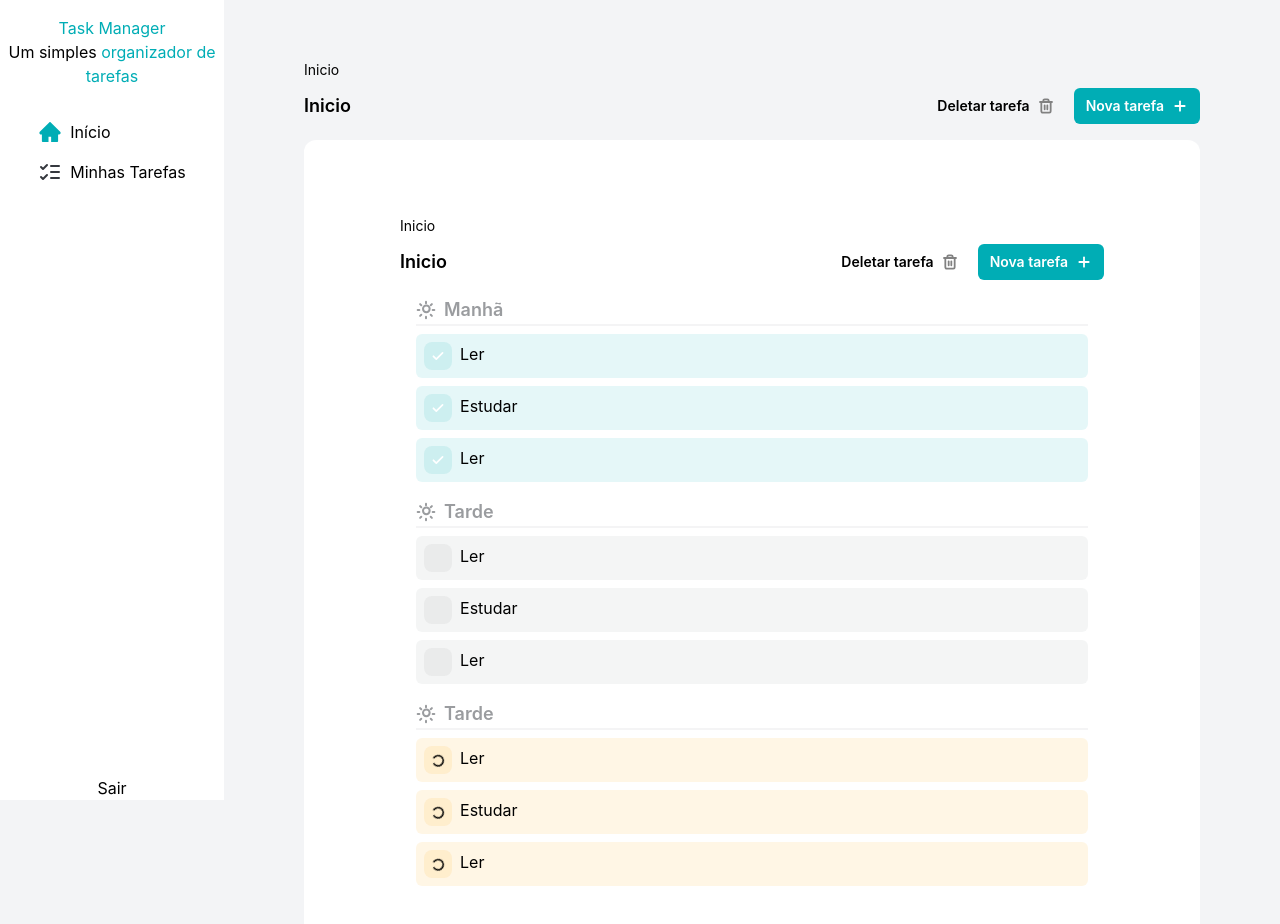
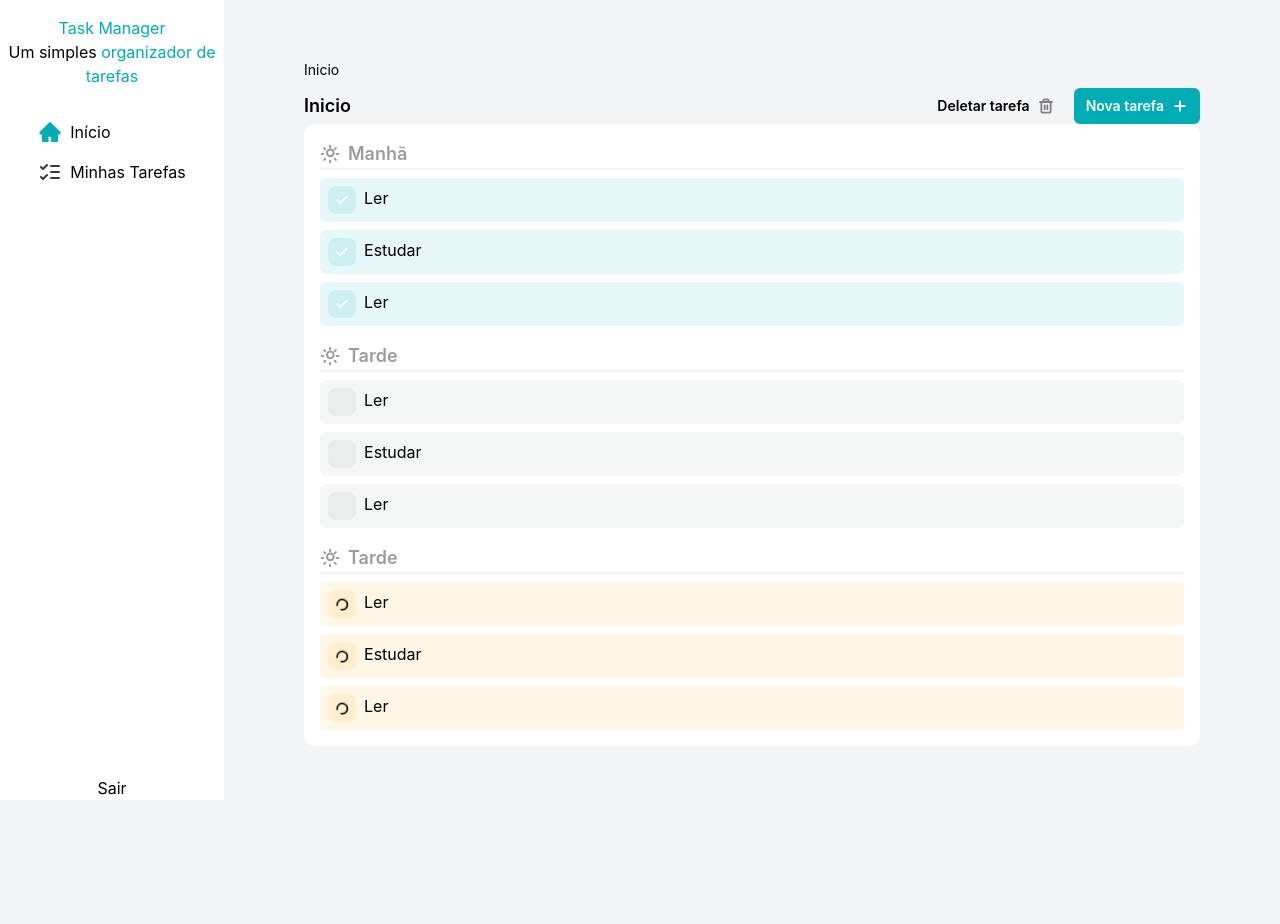
Before and after one commit to LuizChristani/TaskManager, a React (Vite) app in the folder frontend/: page / in a window 1280 px wide. Shown: the top 924 px of the page. After the commit the page ends 800 px from the top, so only its background shows below. Built offline with nearby package versions, Linux system fonts and the light colour scheme.

Commit message:
refactor: move app logic to Tasks component

```diff
--- a/frontend/src/App.tsx
+++ b/frontend/src/App.tsx
@@ -1,45 +1,11 @@
 import { Sidebar } from "./components/Sidebar";
 import { Tasks } from "./components/Tasks";
-import Add from "./assets/Add.svg?react"
-import Trash from "./assets/trash-2.svg?react"
-import { Card } from "./components/Card";
-import { Button } from "./components/Button";
-import { useState } from "react";
-import { AddTaskDialog } from "./components/AddTaskDialog";
 
 export default function App() {
-  const [isOpenDialog, setIsOpenDialog] = useState(false)
-
-  return (
+    return (
     <div className="flex w-screen h-screen">
       <Sidebar/>
-      <div className="w-full px-20 py-15">
-        <div className="flex flex-col gap-2">
-          <span className="text-sm">Inicio</span>
-          <div className="flex justify-between items-center font-semibold">
-            <span className="text-lg">Inicio</span>
-            <div className="flex gap-2">
-              <Button
-                color="ghost"
-                size="large">
-                  Deletar tarefa<Trash/>
-              </Button>
-              <Button
-                color="primary"
-                size="large"
-                onClick={() => setIsOpenDialog(true)}
-                >
-
-                  Nova tarefa<Add/>
-              </Button>
-              <AddTaskDialog handleClose={() => setIsOpenDialog(false)} open={isOpenDialog} />
-            </div>
-          </div>
-        </div>
-        <Card className="mt-4">
-          <Tasks/>
-        </Card>
+      <Tasks/>
       </div>
-    </div>
   )
 }
```
